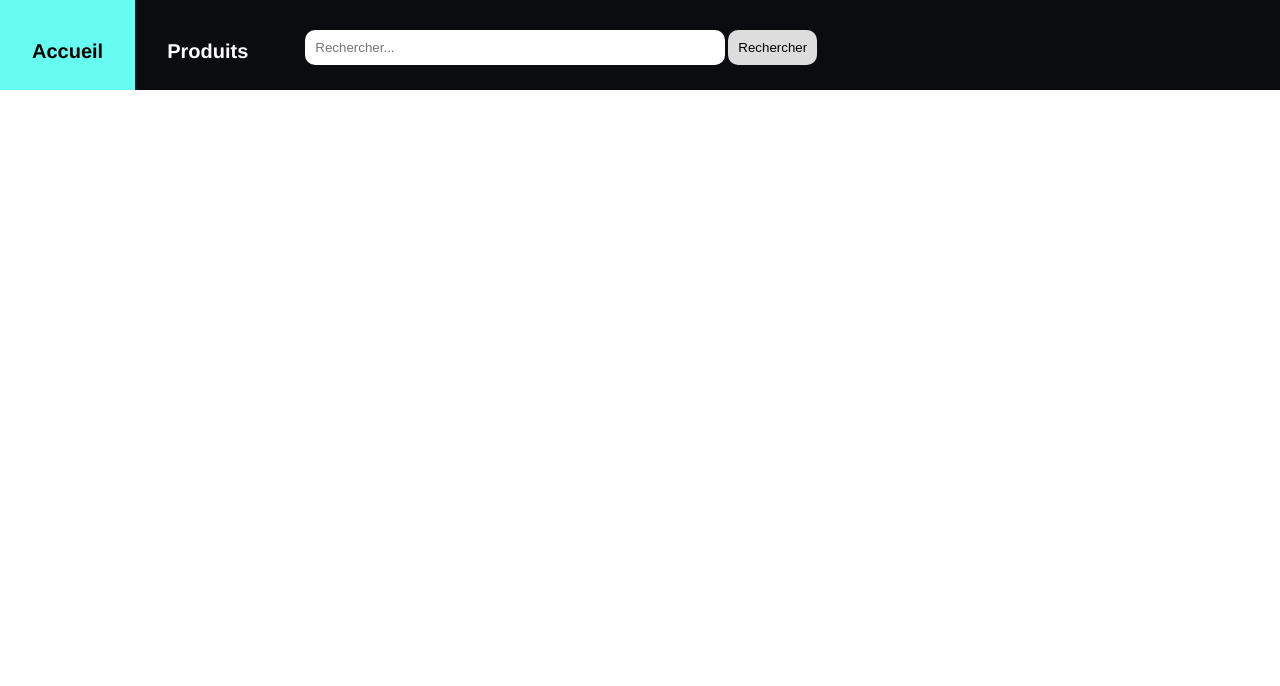
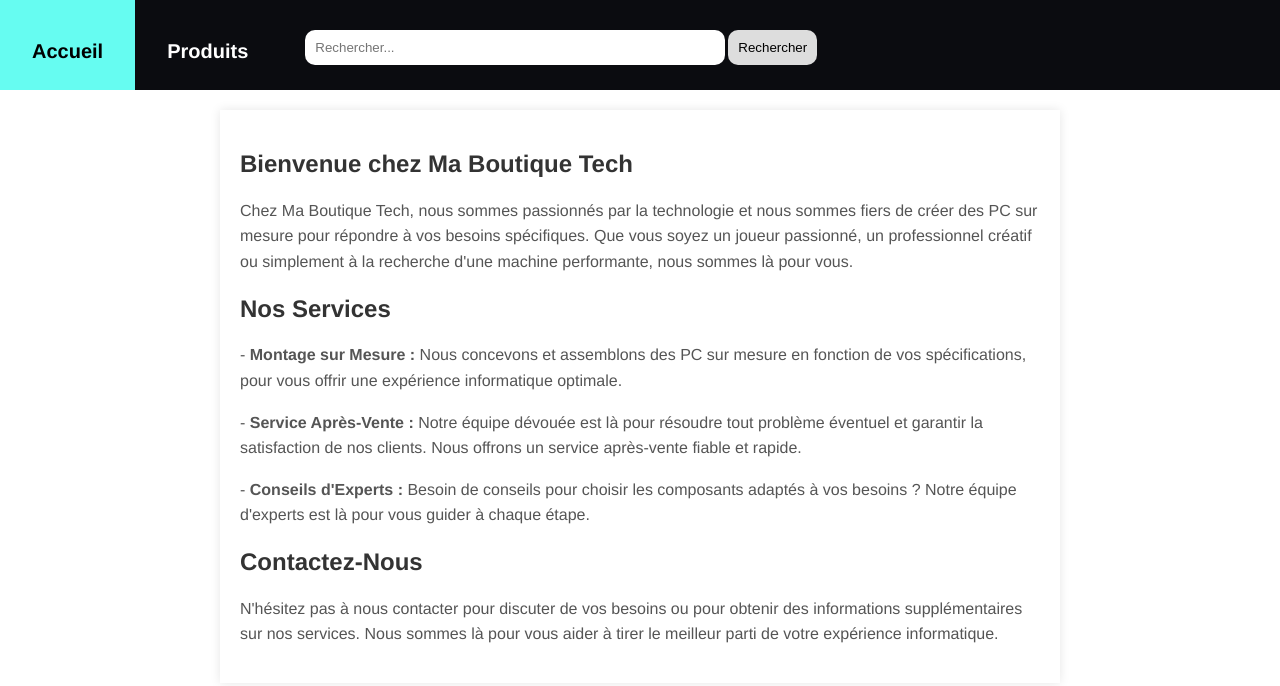
Before and after one commit to bseixeiro/TechStore, a plain HTML site: page html/index.html in a window 1280 px wide. Drawn offline with Linux system fonts and the light colour scheme.

Commit message:
feat: first shot homepage TechStore

```diff
--- a/css/style.css
+++ b/css/style.css
@@ -60,3 +60,20 @@ nav a:hover {
     float: right;
 }
 /* ------------------------------------------------------------------------------------*/
+
+.main-section {
+    max-width: 800px;
+    margin: 20px auto;
+    padding: 20px;
+    background-color: #fff;
+    box-shadow: 0 0 10px rgba(0, 0, 0, 0.1);
+}
+
+.section-title {
+    color: #333;
+}
+
+.section-content {
+    line-height: 1.6;
+    color: #555;
+}
--- a/html/index.html
+++ b/html/index.html
@@ -9,7 +9,7 @@
 <body>
 
 <nav>
-    <a href="#home">Accueil</a>
+    <a href="index.html">Accueil</a>
     <a href="#produits">Produits</a>
     <div class="search-container">
         <input class="search-input" type="text" placeholder="Rechercher...">
@@ -21,7 +21,18 @@
     </div>
 </nav>
 
-<!-- Le reste de votre contenu HTML ici -->
+<section class="main-section">
+    <h2 class="section-title">Bienvenue chez Ma Boutique Tech</h2>
+    <p class="section-content">Chez Ma Boutique Tech, nous sommes passionnés par la technologie et nous sommes fiers de créer des PC sur mesure pour répondre à vos besoins spécifiques. Que vous soyez un joueur passionné, un professionnel créatif ou simplement à la recherche d'une machine performante, nous sommes là pour vous.</p>
+
+    <h2 class="section-title">Nos Services</h2>
+    <p class="section-content">- <strong>Montage sur Mesure :</strong> Nous concevons et assemblons des PC sur mesure en fonction de vos spécifications, pour vous offrir une expérience informatique optimale.</p>
+    <p class="section-content">- <strong>Service Après-Vente :</strong> Notre équipe dévouée est là pour résoudre tout problème éventuel et garantir la satisfaction de nos clients. Nous offrons un service après-vente fiable et rapide.</p>
+    <p class="section-content">- <strong>Conseils d'Experts :</strong> Besoin de conseils pour choisir les composants adaptés à vos besoins ? Notre équipe d'experts est là pour vous guider à chaque étape.</p>
+
+    <h2 class="section-title">Contactez-Nous</h2>
+    <p class="section-content">N'hésitez pas à nous contacter pour discuter de vos besoins ou pour obtenir des informations supplémentaires sur nos services. Nous sommes là pour vous aider à tirer le meilleur parti de votre expérience informatique.</p>
+</section>
 
 </body>
 </html>
```
